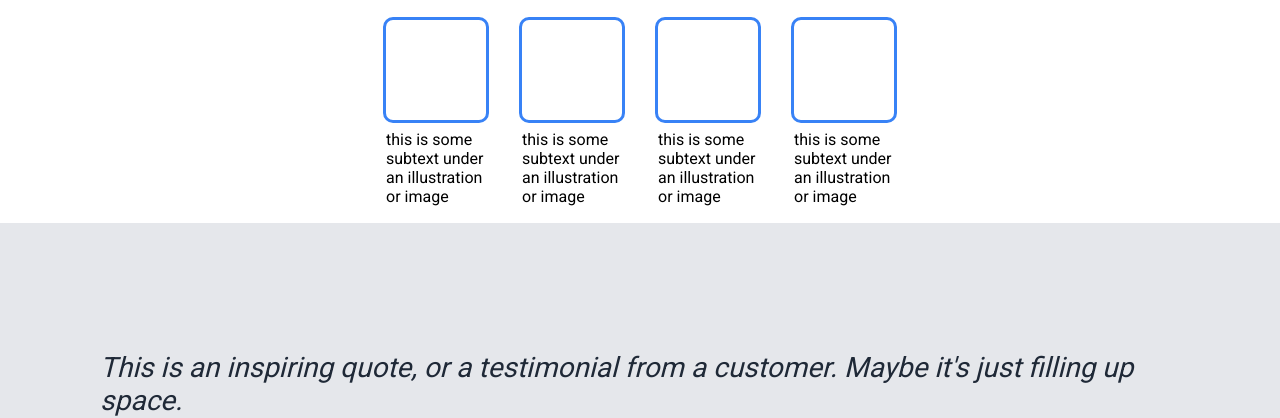
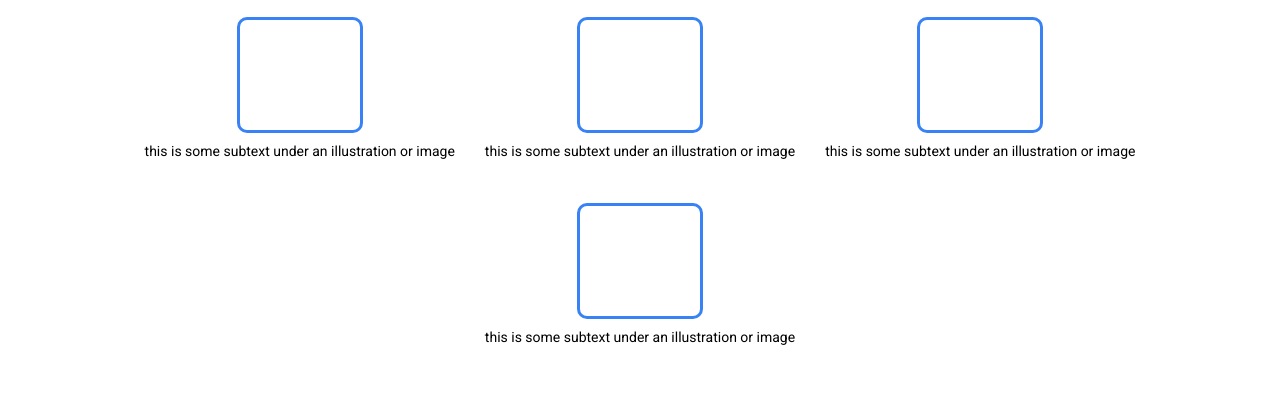
Before and after one commit to Nzlakshay/Project-Landing-Page, a plain HTML site: page index.html in a window 1280 px wide. Shown: the part 545-963 px from the top of the page. Drawn offline with Linux system fonts and the light colour scheme.

Commit message:
Final Version

```diff
--- a/index.html
+++ b/index.html
@@ -31,11 +31,22 @@
             <h2>Some random information.</h2>
         </div>
         <div class="card-container">
-            <div class="card"><p class="black-text">this is some subtext under an illustration or image</p></div>
-            <div class="card"><p class="black-text">this is some subtext under an illustration or image</p></div>
-            <div class="card"><p class="black-text">this is some subtext under an illustration or image</p></div>
-            <div class="card"><p class="black-text">this is some subtext under an illustration or image</p></div>
-        </div>
+            <div class="card-wrapper">
+                <div class="card"></div>
+                <p class="black-text">this is some subtext under an illustration or image</p>
+            </div>
+            <div class="card-wrapper">
+                <div class="card"></div>
+                <p class="black-text">this is some subtext under an illustration or image</p>
+            </div>
+            <div class="card-wrapper">
+                <div class="card"></div>
+                <p class="black-text">this is some subtext under an illustration or image</p>
+            </div>
+            <div class="card-wrapper">
+                <div class="card"></div>
+                <p class="black-text">this is some subtext under an illustration or image</p>
+            </div>
     </div>
 
     <div class="quote">
--- a/style.css
+++ b/style.css
@@ -76,28 +76,36 @@ h1, h4{
 .middle-section-header{
     display: flex;
     justify-content: center;
+    justify-content: center;
     align-content: center;
 }
 
-.card-container{
+.card-container {
     display: flex;
     justify-content: center;
-    align-content: center;
     flex-wrap: wrap;
     gap: 30px;
     margin-bottom: 100px;
 }
 
-.card{
-    width: 100px;
-    height: 100px;
+.card-wrapper {
+    display: flex;
+    flex-direction: column;
+    align-items: center;
+}
+
+.card {
+    width: 120px;
+    height: 110px;
     border-style: solid;
     border-radius: 10px;
-    border-color:#3882F6;
+    border-color: #3882F6;
 }
 
-.black-text{
-    margin-top: 110px;
+.black-text {
+    margin-top: 10px; /* Space between card and text */
+    font-size: 14px;
+    text-align: center;
 }
 
 .quote{
@@ -109,7 +117,7 @@ h1, h4{
     display: flex;
     flex-direction: column;
     justify-content: center;
-    padding: 100px;
+    padding: 70px;
 }
 
 .quote-p{
@@ -132,7 +140,7 @@ button{
     background-color: #3882F6;
     justify-content: center;
     align-content: center;
-    margin: 50px;
+    margin: 75px;
     gap: 20px;
     border-radius: 5px;
 }
```
